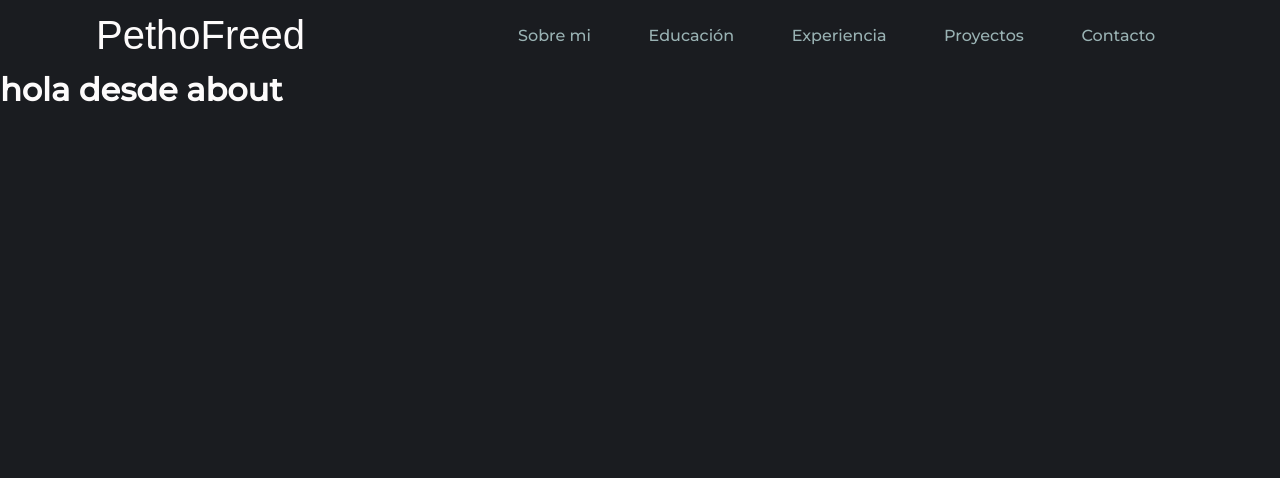
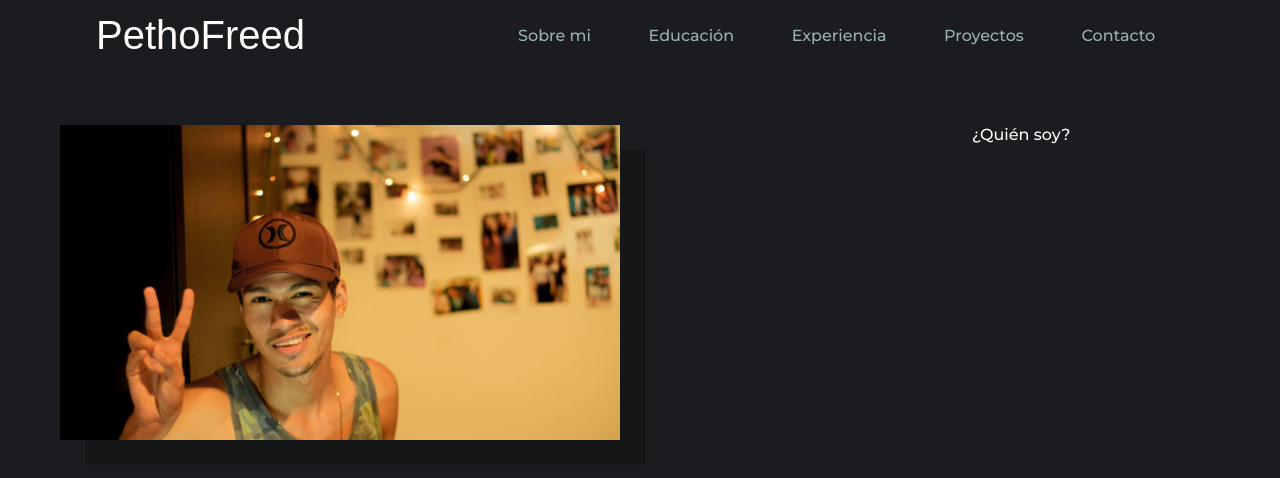
Before and after one commit to Pethofreed/myweb, a React (Create React App) app: page /about in a window 1280 px wide. Shown: the top 478 px of the page. Built offline with nearby package versions, Linux system fonts and the light colour scheme; a web font is replaced by a local one.

Commit message:
profile img was added in the first column plus their styles, and the title of the second column

```diff
--- a/src/components/About/index.js
+++ b/src/components/About/index.js
@@ -1,10 +1,23 @@
+import {
+  Row,
+  Col
+} from 'react-bootstrap'
+import './style.css'
 import Header from '../Header'
+import Picture from './carlosvalenciaAbout.jpg'
 
 function About() {
   return (
     <>
       <Header />
-      <h1>hola desde about</h1>
+      <section class="main-section-about">
+        <div class="first-column">
+          <img src={Picture} alt="personal-picture" />
+        </div>
+        <div class="second-column">
+          ¿Quién soy?
+        </div>
+      </section>
     </>
   )
 }
--- /dev/null
+++ b/src/components/About/style.css
@@ -0,0 +1,23 @@
+.main-section-about {
+  display: flex;
+  margin-top: 40px;
+}
+
+.first-column, .second-column {
+  width: 60%;
+  display: flex;
+  padding: 15px;
+}
+
+.first-column img {
+  width: 35em;
+  position: absolute;
+  left: 60px;
+  z-index: -1;
+  box-shadow: 25px 25px 0px 0px #151618;
+}
+
+.second-column {
+  width: 40%;
+  justify-content: center;
+}
```
Also changed, not shown: src/components/About/carlosvalenciaAbout.jpg (added).
